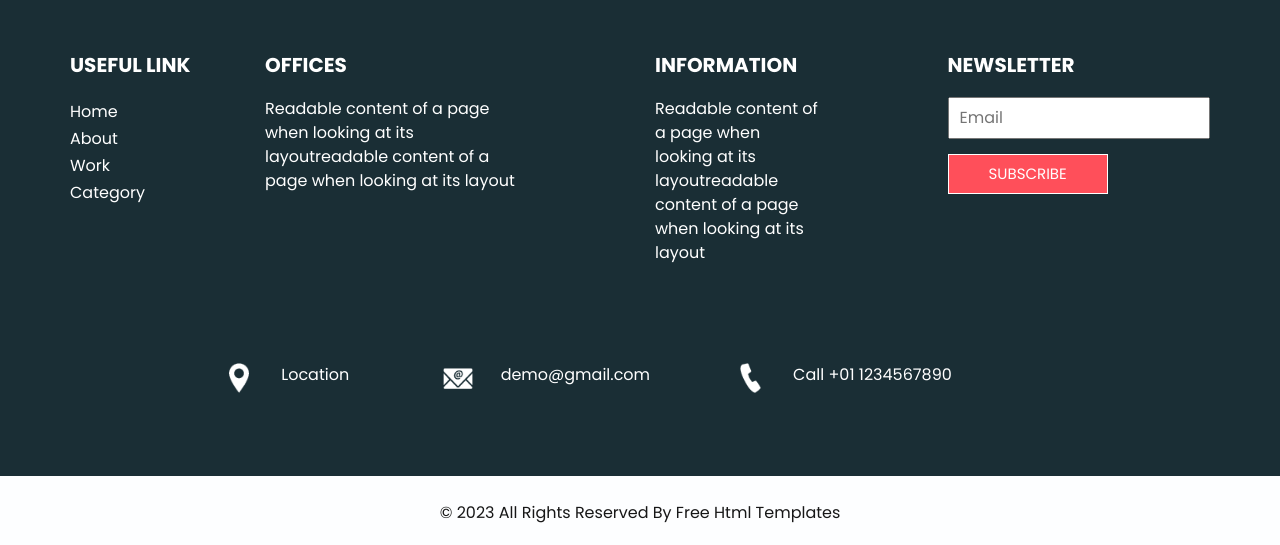
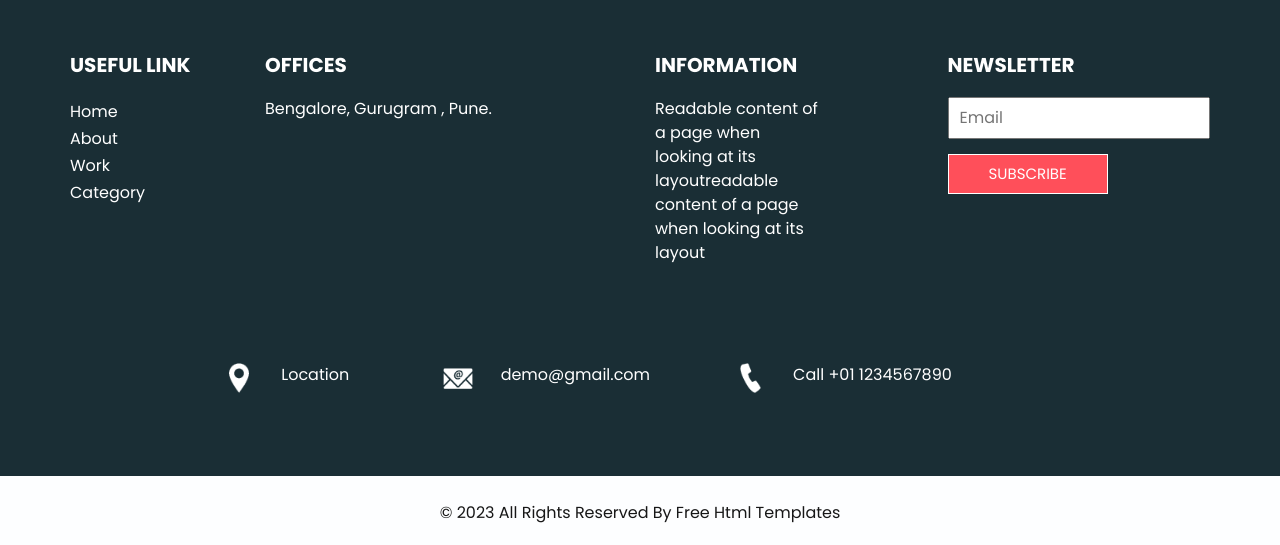
Before and after one commit to Dev-Carnage/spering-html, a plain HTML site: page index.html in a window 1280 px wide. Shown: the part 4252-4797 px from the top of the page. Drawn offline with Linux system fonts and the light colour scheme.

Commit message:
Update index.html

```diff
--- a/index.html
+++ b/index.html
@@ -570,7 +570,7 @@
                 Offices
               </h5>
               <p>
-                Readable content of a page when looking at its layoutreadable content of a page when looking at its layout
+                Bengalore, Gurugram , Pune.
               </p>
             </div>
 
```
